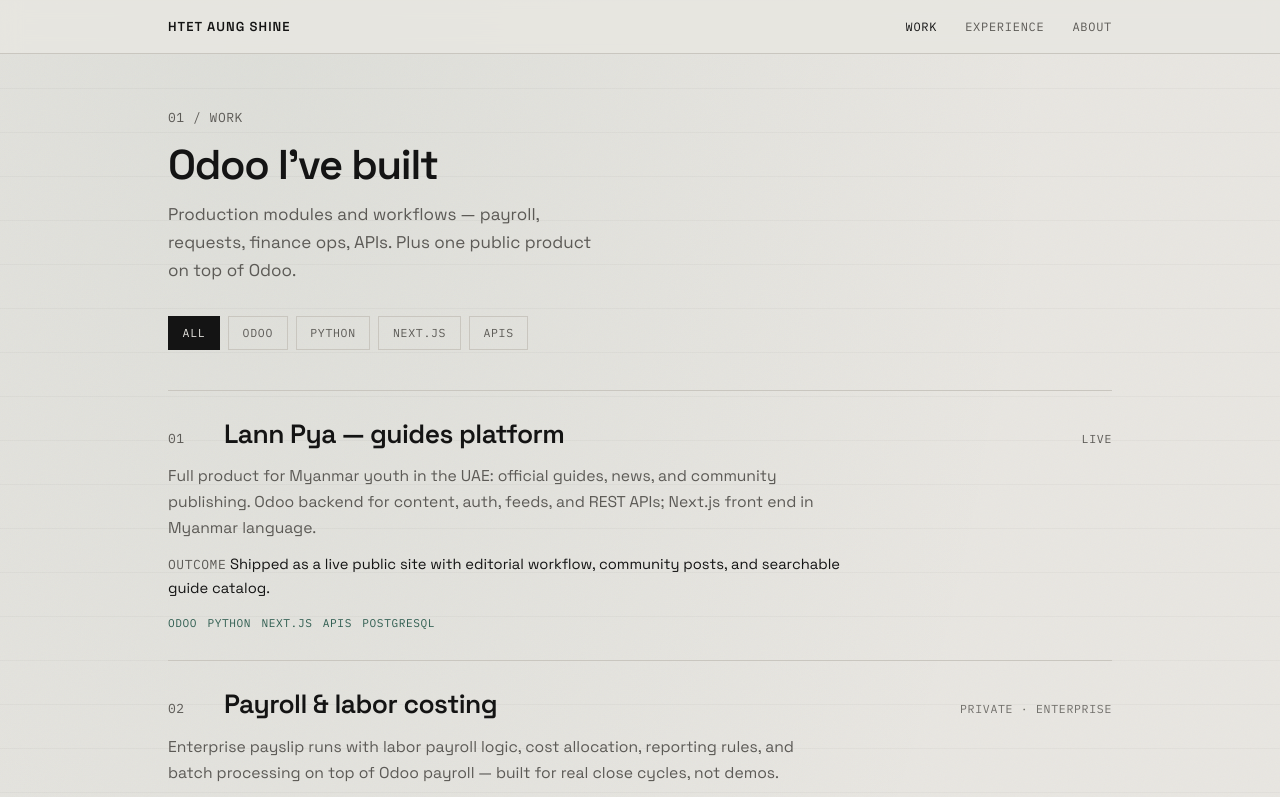
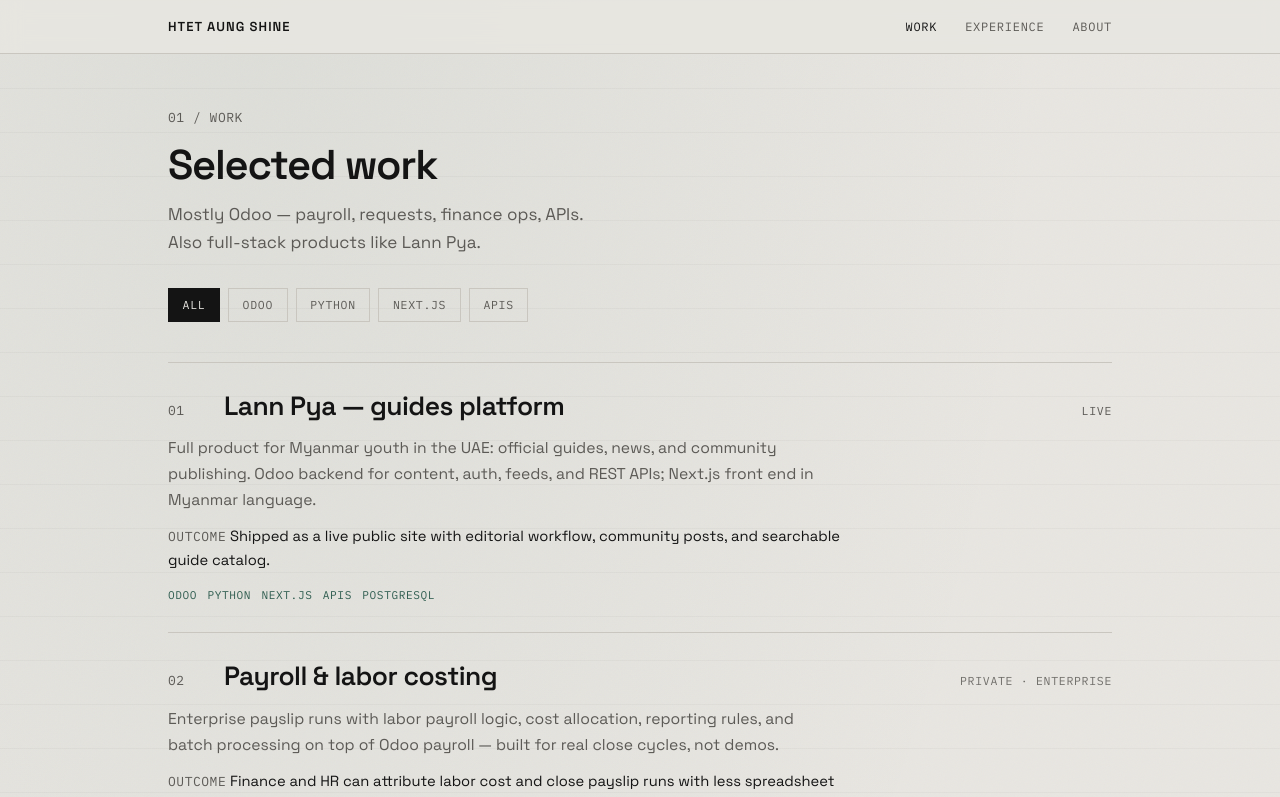
Before and after one commit to devShine3/portfolio-website, a Next.js app: page /work in a window 1280 px wide. Shown: the top 797 px of the page. Built offline with nearby package versions, Linux system fonts and the light colour scheme.

Commit message:
Balance messaging: Odoo first, full-stack included.
Keep the primary ERP signal without sounding Odoo-only.

```diff
--- a/app/about/page.tsx
+++ b/app/about/page.tsx
@@ -15,7 +15,7 @@
     <section className={`${styles.page} page-enter`}>
       <header className={styles.header}>
         <p className="mono">03 / About</p>
-        <h1 className={styles.title}>I build Odoo systems</h1>
+        <h1 className={styles.title}>Odoo & full-stack</h1>
       </header>
 
       <div className={styles.intro}>
--- a/app/page.tsx
+++ b/app/page.tsx
@@ -23,7 +23,7 @@
       </div>
       <p className={styles.meta}>
         <span className="mono">focus</span>
-        <span>odoo · python · postgresql</span>
+        <span>odoo · python · full-stack</span>
       </p>
     </section>
   );
--- a/app/work/page.tsx
+++ b/app/work/page.tsx
@@ -4,7 +4,8 @@
 
 export const metadata: Metadata = {
   title: "Work",
-  description: "Odoo systems I’ve built — ERP modules, workflows, and APIs.",
+  description:
+    "Odoo systems and full-stack products — ERP modules, APIs, and Lann Pya.",
 };
 
 export default function WorkPage() {
@@ -12,10 +13,10 @@
     <section className={`${styles.page} page-enter`}>
       <header className={styles.header}>
         <p className="mono">01 / Work</p>
-        <h1 className={styles.title}>Odoo I’ve built</h1>
+        <h1 className={styles.title}>Selected work</h1>
         <p className={styles.lead}>
-          Production modules and workflows — payroll, requests, finance ops, APIs.
-          Plus one public product on top of Odoo.
+          Mostly Odoo — payroll, requests, finance ops, APIs. Also full-stack
+          products like Lann Pya.
         </p>
       </header>
       <WorkList />
--- a/content/education.ts
+++ b/content/education.ts
@@ -36,7 +36,7 @@
 export const site = {
   name: "Htet Aung Shine",
   nameDisplay: "HTET AUNG SHINE",
-  tagline: "I build Odoo systems",
+  tagline: "Odoo systems · full-stack products",
   email: null as string | null,
   resume: "/HTETAUNGSHINE.pdf",
   github: "https://github.com/devShine3",
```
